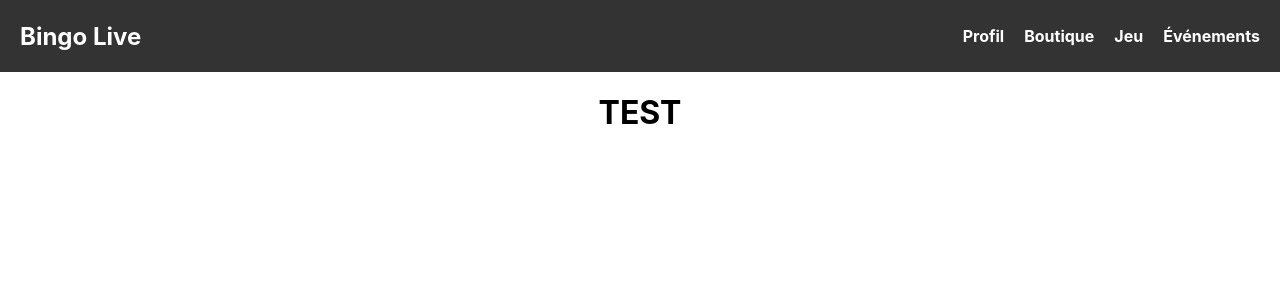
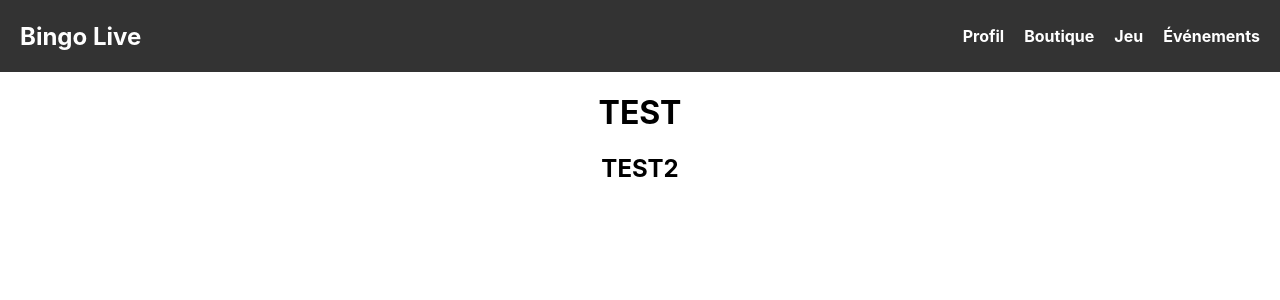
Before and after one commit to evanchr/bingolive, a React (Create React App) app: page / in a window 1280 px wide. Shown: the top 300 px of the page. Built offline with nearby package versions, Linux system fonts and the light colour scheme.

Commit message:
Test 2 :)

```diff
--- a/src/App.js
+++ b/src/App.js
@@ -14,7 +14,7 @@ function App() {
         {/* Hotbar */}
         <Navbar />
         <h1>TEST</h1>
-
+        <h2>TEST2</h2>
         {/* Contenu dynamique */}
         <Routes>
           <Route path="/profile" element={<Profile />} />
```
